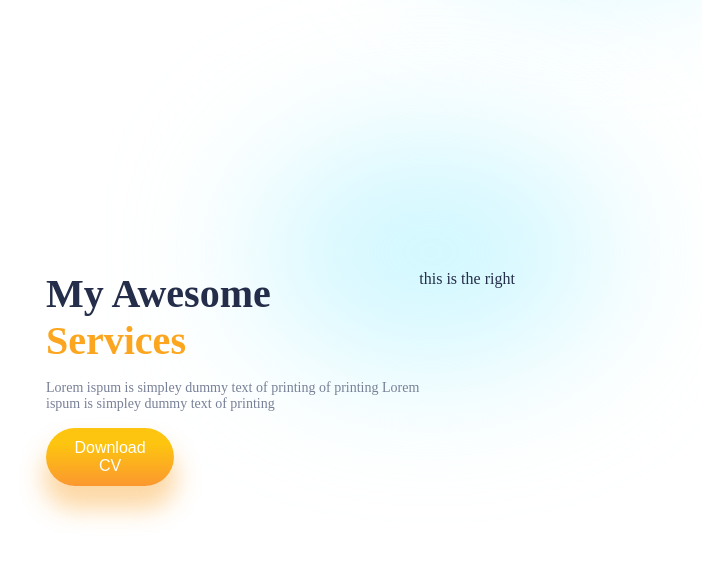
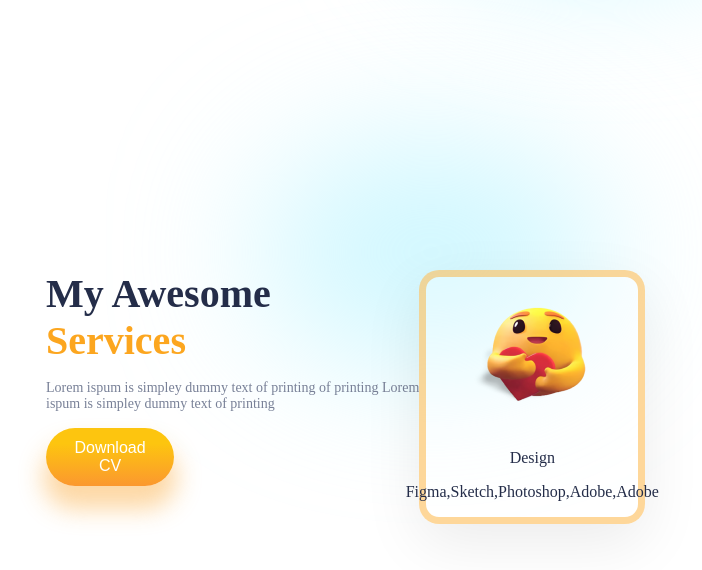
Before and after one commit to ha165/react-portfolio, a React (Create React App) app: page / in a window 1280 px wide. Shown: the part 682-1252 px from the top of the page, without its empty margins (66-768 px from the left). Built offline with nearby package versions, Linux system fonts and the light colour scheme.

Commit message:
new files

```diff
--- /dev/null
+++ b/src/components/Card/Card.css
@@ -0,0 +1,16 @@
+.card{
+    width: 10rem;
+    height: 13rem;
+    position: absolute;
+    display: flex;
+    flex-direction: column;
+    gap: 1rem;
+    align-items: center;
+    width: 10rem;
+    text-align: center;
+    background: rgba(255, 255, 255, 0.26);
+    border: 7px solid var(--orangeCard);
+    box-shadow: var(--boxShadow);
+    border-radius: 20px;
+    padding: 0px 26px 2rem 26px;
+}
--- /dev/null
+++ b/src/components/Card/Card.jsx
@@ -0,0 +1,13 @@
+import React from 'react'
+import './Card.css';
+const Card = ({emoji,heading,detail}) => {
+  return (
+    <div className="card">
+      <img src={emoji} alt="" />
+      <span>{heading}</span>
+      <span>{detail}</span>
+    </div>
+  )
+}
+
+export default Card
--- a/src/components/Tasks/Tasks.jsx
+++ b/src/components/Tasks/Tasks.jsx
@@ -1,5 +1,6 @@
 import React from 'react'
 import './Tasks.css';
+import Card from '../Card/Card.jsx';
 import HeartEmoji from "../../img/heartemoji.png";
 import Glasses from "../../img/glasses.png";
 import Humble from "../../img/humble.png";
@@ -20,7 +21,13 @@
             </div>
             {/*right side*/}
             <div className="cards">
-                 this is the right
+                <div>
+                    <Card
+                        emoji={HeartEmoji}
+                        heading={'Design'}
+                        detail={"Figma,Sketch,Photoshop,Adobe,Adobe"}
+                    />
+                </div>
             </div>
         </div>
 
```
